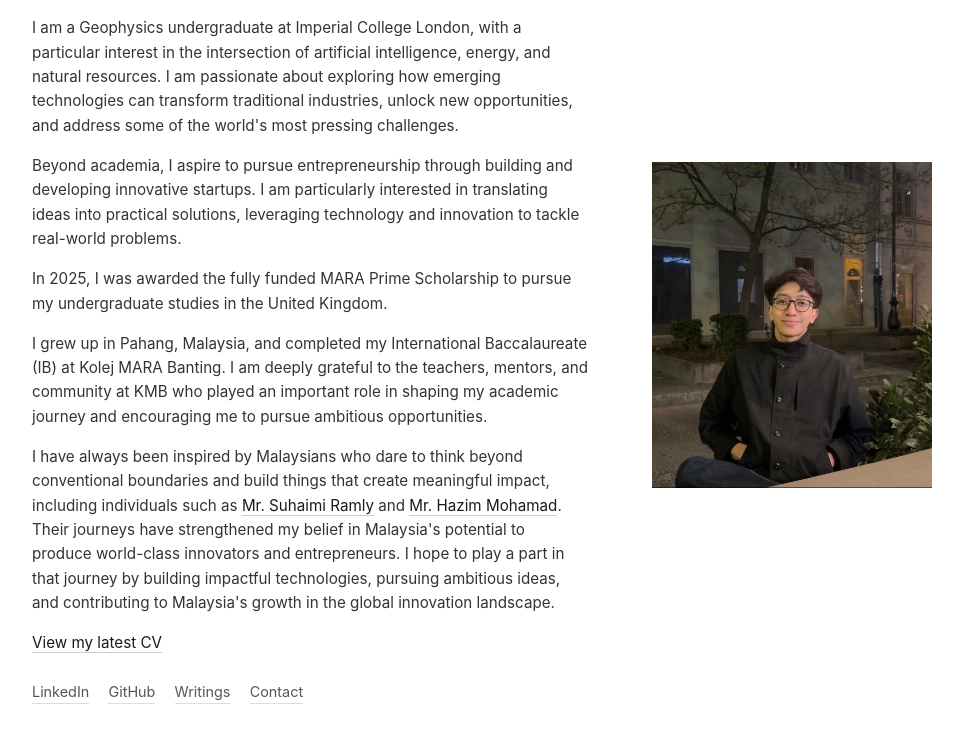
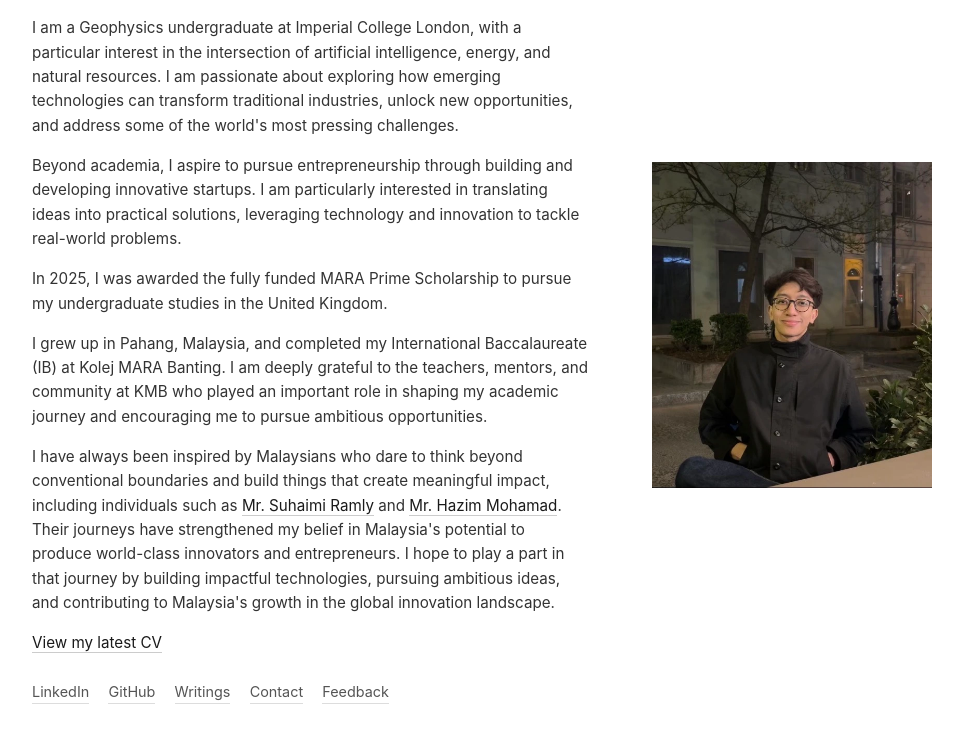
Before and after one commit to syahirl/syahirl.github.io, a plain HTML site: page docs/index.html in a window 1280 px wide. Shown: the part 118-856 px from the top of the page, without its empty margins (158-1121 px from the left). Drawn offline with Linux system fonts and the light colour scheme.

Commit message:
Add Feedback link to index.html

```diff
--- a/docs/index.html
+++ b/docs/index.html
@@ -37,6 +37,7 @@
           <a href="https://github.com/syahirl" target="_blank" rel="noopener">GitHub</a>
           <a href="https://substack.com/@syahirl" target="_blank" rel="noopener">Writings</a>
           <a href="mailto:syahirlzaimm@gmail.com">Contact</a>
+          <a href="https://docs.google.com/forms/d/e/1FAIpQLSe0Y-yHytqVuKvzsT2WWy2xQgG_rMytK5rIwr8HpnqaO3e48A/viewform?usp=publish-editor">Feedback</a>
         </nav>
       </div>
       <div class="portrait">
```
